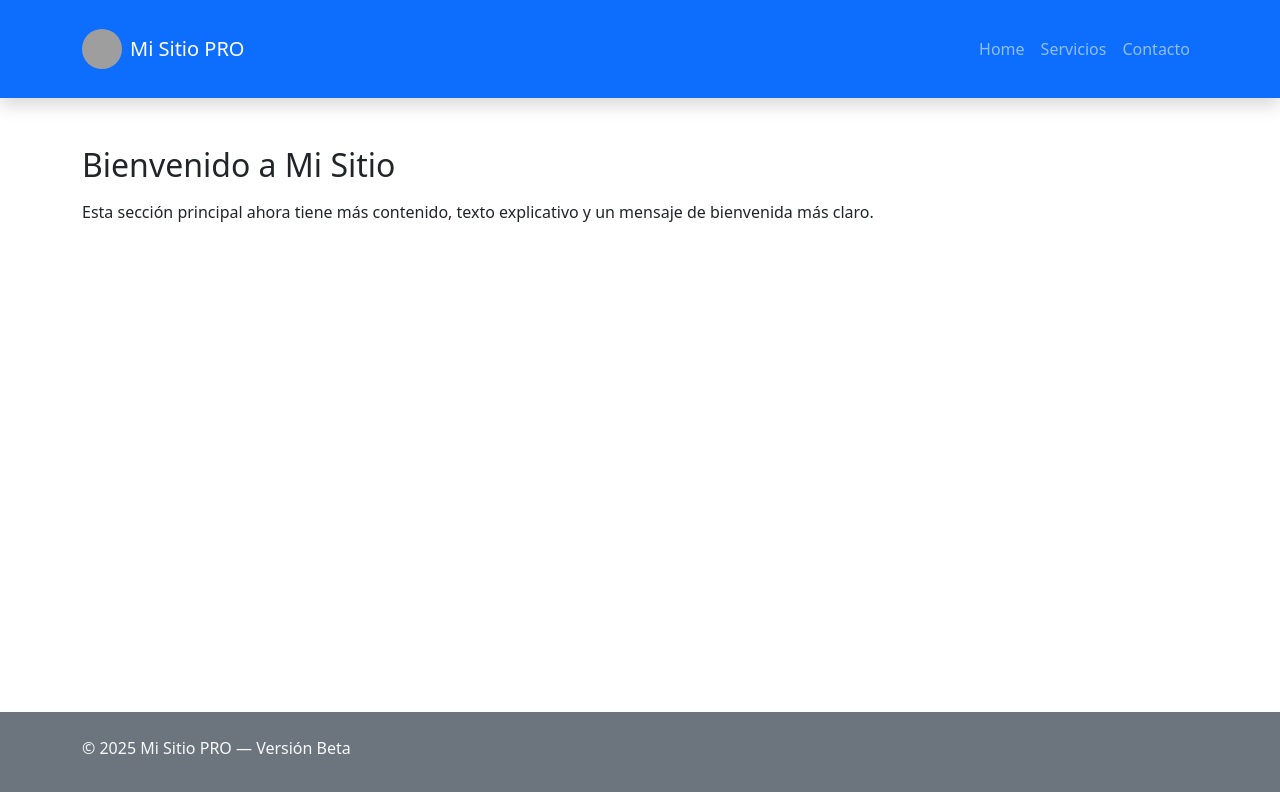
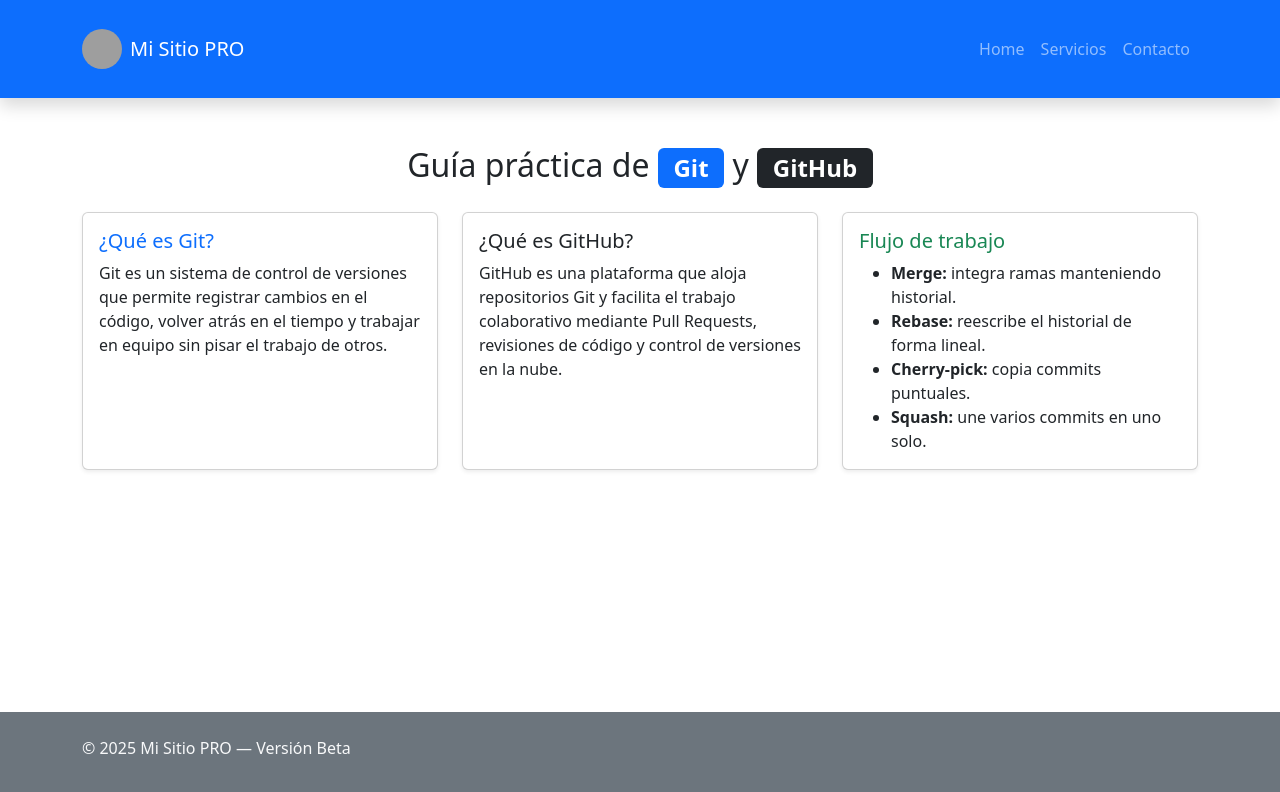
Before and after one commit to joaquin-fuentes-dev/git-y-github, a React (Vite) app: page / in a window 1280 px wide. Shown: the top 792 px of the page. Built offline with nearby package versions, Linux system fonts and the light colour scheme; grey boxes are pictures that could not be loaded.

Commit message:
feat: agregá seccion principal landing git

```diff
--- a/src/components/SeccionPrincipal.jsx
+++ b/src/components/SeccionPrincipal.jsx
@@ -1,13 +1,63 @@
-import { Container } from "react-bootstrap";
+import { Container, Card, Row, Col, Badge } from "react-bootstrap";
 
 export default function SeccionPrincipal() {
   return (
     <Container className="py-5">
-      <h2 className="mb-3">Bienvenido a Mi Sitio</h2>
-      <p>
-        Esta sección principal ahora tiene más contenido, texto explicativo y un
-        mensaje de bienvenida más claro.
-      </p>
+      <h2 className="mb-4 text-center">
+        Guía práctica de <Badge bg="primary">Git</Badge> y{" "}
+        <Badge bg="dark">GitHub</Badge>
+      </h2>
+
+      <Row className="g-4">
+        <Col md={4} id="git">
+          <Card className="h-100 shadow-sm">
+            <Card.Body>
+              <Card.Title className="text-primary">¿Qué es Git?</Card.Title>
+              <Card.Text>
+                Git es un sistema de control de versiones que permite registrar
+                cambios en el código, volver atrás en el tiempo y trabajar en
+                equipo sin pisar el trabajo de otros.
+              </Card.Text>
+            </Card.Body>
+          </Card>
+        </Col>
+
+        <Col md={4} id="github">
+          <Card className="h-100 shadow-sm">
+            <Card.Body>
+              <Card.Title className="text-dark">¿Qué es GitHub?</Card.Title>
+              <Card.Text>
+                GitHub es una plataforma que aloja repositorios Git y facilita
+                el trabajo colaborativo mediante Pull Requests, revisiones de
+                código y control de versiones en la nube.
+              </Card.Text>
+            </Card.Body>
+          </Card>
+        </Col>
+
+        <Col md={4} id="workflow">
+          <Card className="h-100 shadow-sm">
+            <Card.Body>
+              <Card.Title className="text-success">Flujo de trabajo</Card.Title>
+              <ul className="mb-0">
+                <li>
+                  <strong>Merge:</strong> integra ramas manteniendo historial.
+                </li>
+                <li>
+                  <strong>Rebase:</strong> reescribe el historial de forma
+                  lineal.
+                </li>
+                <li>
+                  <strong>Cherry-pick:</strong> copia commits puntuales.
+                </li>
+                <li>
+                  <strong>Squash:</strong> une varios commits en uno solo.
+                </li>
+              </ul>
+            </Card.Body>
+          </Card>
+        </Col>
+      </Row>
     </Container>
   );
 }
```
